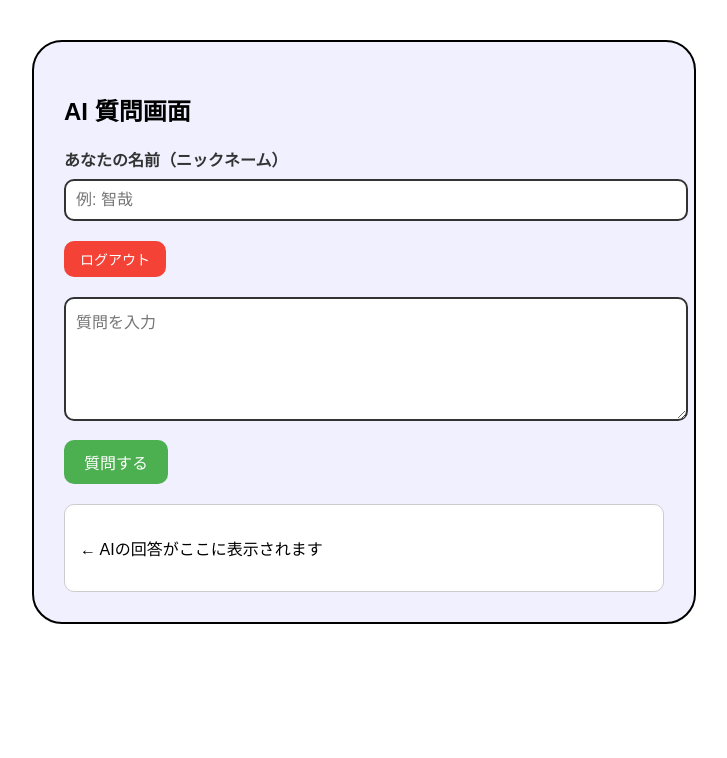
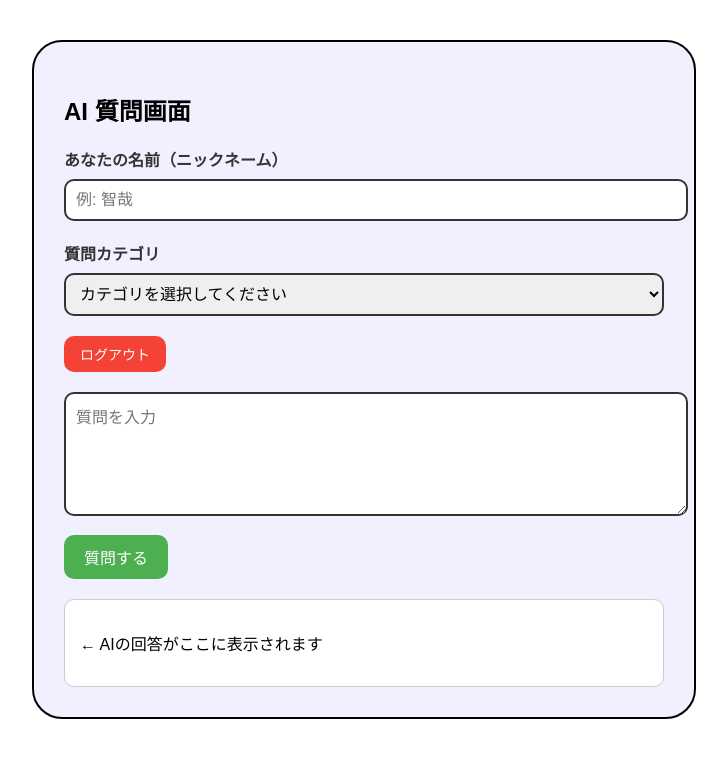
Before and after one commit to ChifuneTomoya/chifunetomoya, a React (Create React App) app in the folder frontend/: page /home in a window 1280 px wide. Shown: the top 758 px of the page, without its empty margins (276-1003 px from the left). Built offline with nearby package versions, Linux system fonts and the light colour scheme; sample sign-in values are in the browser's storage.

Commit message:
Trigger workflow

```diff
--- a/frontend/src/Home.jsx
+++ b/frontend/src/Home.jsx
@@ -5,31 +5,29 @@ export default function Home({ auth }) {
   const [question, setQuestion] = useState('');
   const [response, setResponse] = useState('');
   const [loading, setLoading] = useState(false);
-  const navigate = useNavigate();
   const [error, setError] = useState('');
   const [nickname, setNickname] = useState('');
+  const [category, setCategory] = useState('');  // ← カテゴリの状態追加
+  const navigate = useNavigate();
 
-  // 送信時のニックネームと質問を保存するstate
-  const [submittedNickname, setSubmittedNickname] = useState('');
-  const [submittedQuestion, setSubmittedQuestion] = useState('');
+  const categories = ['恋愛', '仕事', '健康', '趣味', 'その他'];
 
   const handleQuestion = async () => {
     if (!question.trim()) {
       setError('質問を入力してください。');
       return;
     }
-
     if (!nickname.trim()) {
       setError('名前を入力してください。');
+      return;
+    }
+    if (!category) {
+      setError('カテゴリを選択してください。');
       return;
     }
 
     setError('');
     setLoading(true);
-
-    // 送信時の値を保存
-    setSubmittedNickname(nickname);
-    setSubmittedQuestion(question);
 
     try {
       const credentials = btoa(`${auth.username}:${auth.password}`);
@@ -39,7 +37,7 @@ export default function Home({ auth }) {
           'Content-Type': 'application/json',
           'Authorization': `Basic ${credentials}`,
         },
-        body: JSON.stringify({ question, nickname })
+        body: JSON.stringify({ question, nickname, category }),
       });
 
       const data = await res.json();
@@ -64,7 +62,6 @@ export default function Home({ auth }) {
     <div style={styles.container}>
       <h2>AI 質問画面</h2>
 
-      {/* ニックネーム入力 */}
       <div style={styles.inputGroup}>
         <label style={styles.label}>あなたの名前（ニックネーム）</label>
         <input
@@ -74,6 +71,20 @@ export default function Home({ auth }) {
           value={nickname}
           onChange={(e) => setNickname(e.target.value)}
         />
+      </div>
+
+      <div style={styles.inputGroup}>
+        <label style={styles.label}>質問カテゴリ</label>
+        <select
+          style={styles.input}
+          value={category}
+          onChange={(e) => setCategory(e.target.value)}
+        >
+          <option value="">カテゴリを選択してください</option>
+          {categories.map((cat) => (
+            <option key={cat} value={cat}>{cat}</option>
+          ))}
+        </select>
       </div>
 
       <button style={styles.logout} onClick={handleLogout}>ログアウト</button>
@@ -92,7 +103,7 @@ export default function Home({ auth }) {
       <div style={styles.responseBox}>
         {response ? (
           <p>
-            <strong>{submittedNickname} さんの質問:</strong> {submittedQuestion}<br />
+            <strong>{nickname} さんの質問（{category}）:</strong> {question}<br />
             <strong>回答:</strong> {response}
           </p>
         ) : (
```
Also changed, not shown: 1 other file (tests, documents, lock files or other folders).
